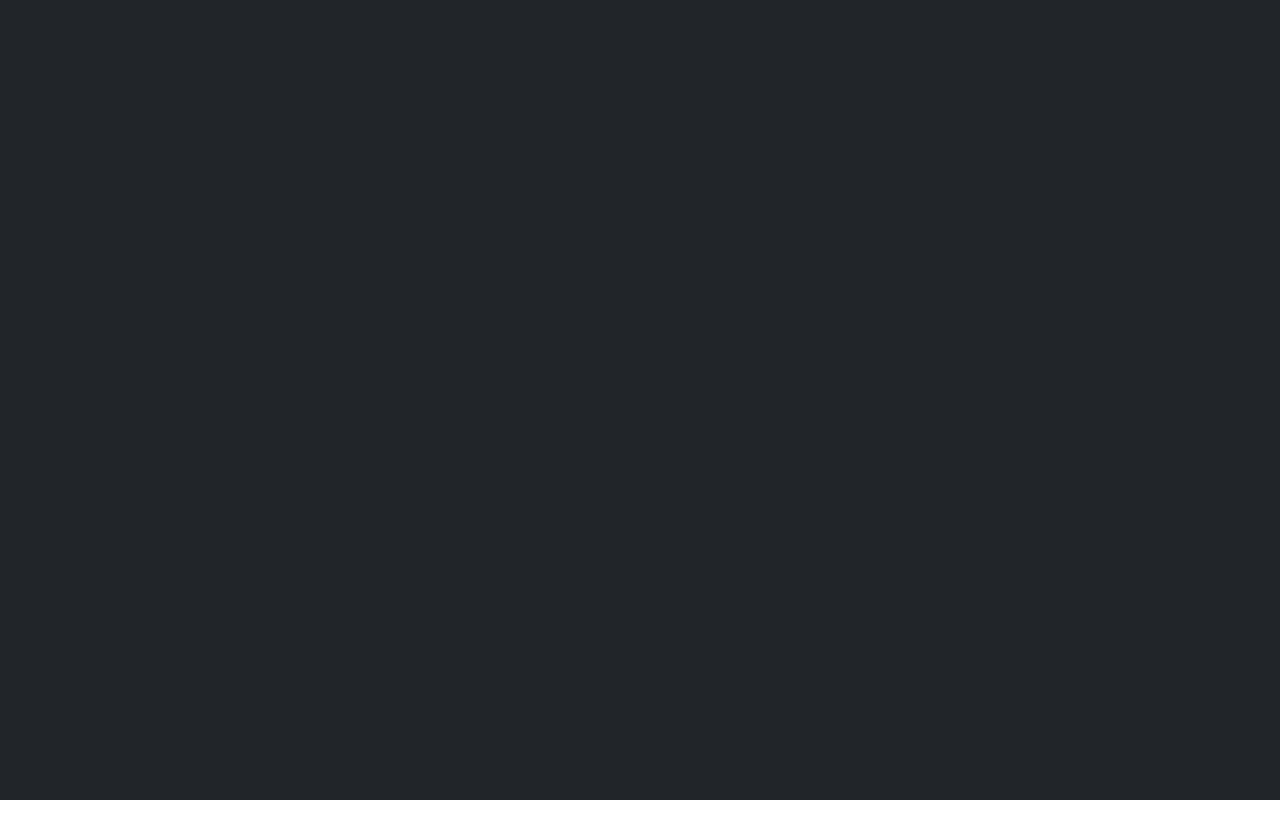
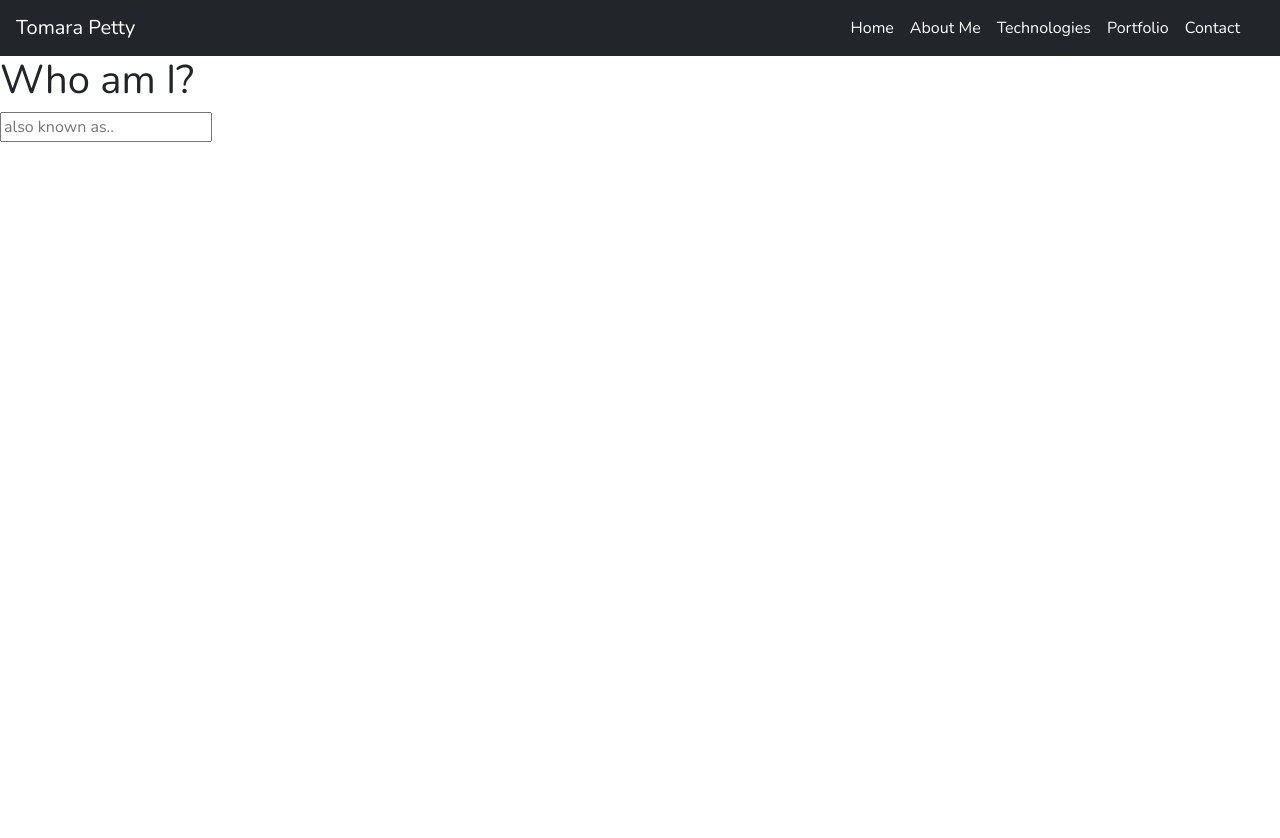
Before and after one commit to TomaraPetty/react-portfolio, a React (Create React App) app: page / in a window 1280 px wide. Shown: the top 838 px of the page. After the commit the page ends 800 px from the top, so only its background shows below. Built offline with nearby package versions, Linux system fonts and the light colour scheme.

Commit message:
adding typed from react-typed

```diff
--- a/package.json
+++ b/package.json
@@ -12,6 +12,7 @@
     "react-dom": "^17.0.2",
     "react-scripts": "5.0.0",
     "react-tsparticles": "^2.2.1",
+    "react-typed": "^1.2.0",
     "web-vitals": "^2.1.4"
   },
   "scripts": {
--- a/src/App.css
+++ b/src/App.css
@@ -1,4 +1,4 @@
-@import url("https://fonts.googleapis.com/css2?family=Nunito:wght@200;300;400;600;700;800display=swap");
+@import url("https://fonts.googleapis.com/css2?family=Nunito:wght@200;300;400;600;700;800&display=swap");
 
 .App {
   font-family: 'Nunito', sans-serif;
--- a/src/App.js
+++ b/src/App.js
@@ -1,12 +1,14 @@
 import './App.css';
 import NavigationBar from './screens/navigationBar/NavigationBar';
-import Particles from 'react-tsparticles';
+// import Particles from 'react-tsparticles';
+import Header from "./screens/header/Header";
 
 function App() {
   return (
     <div className="App">
       <NavigationBar/>
-      <Particles
+      <Header />
+      {/* <Particles
         id="tsparticles"
         options={{
           background: {
@@ -63,7 +65,7 @@ function App() {
             },
           },
         }}
-      />
+      /> */}
 
     </div>
   );
--- /dev/null
+++ b/src/screens/header/Header.js
@@ -0,0 +1,32 @@
+import React from 'react';
+import Typed from 'react-typed';
+
+function Header() {
+  return (
+    <div>
+      <h1>Who am I?</h1>
+      <Typed
+        strings={[
+          '',
+          'A Software Engineer',
+          'also known as...',
+          'Front-end developer',
+          'Back-end developer',
+          'Full stack developer',
+          'Or...',
+          'a coder',
+          '',
+          '',
+        ]}
+        typeSpeed={40}
+        backSpeed={50}
+        attr='placeholder'
+        loop
+      >
+        <input type='text' />
+      </Typed>
+    </div>
+  );
+}
+
+export default Header;
```
Also changed, not shown: src/screens/header/header.css (added), 1 other file (tests, documents, lock files or other folders).
